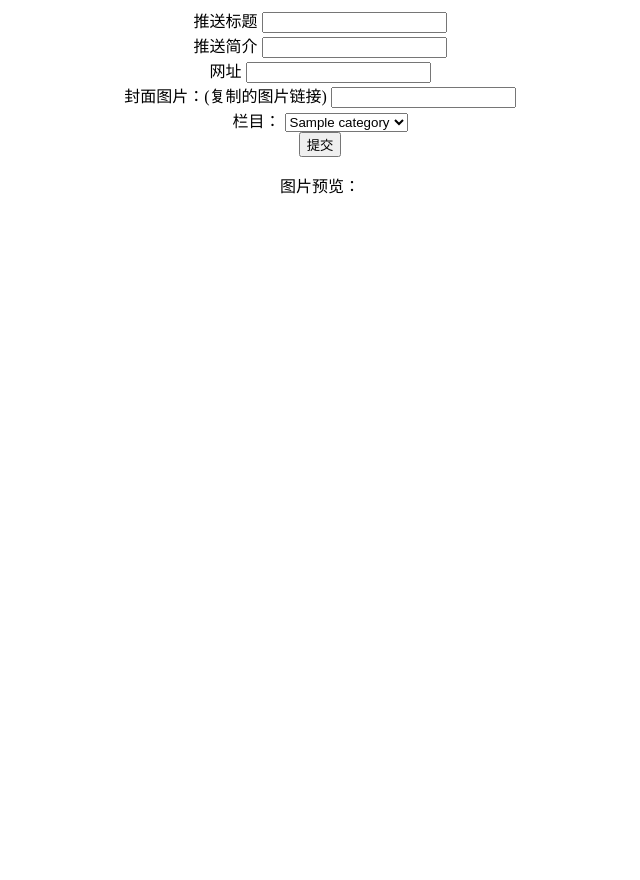
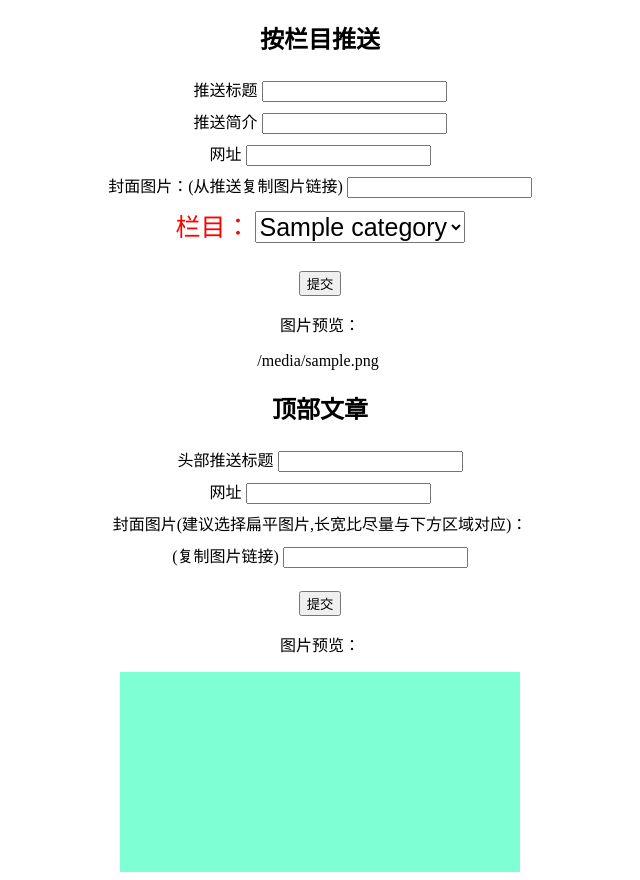
Before and after one commit to SpringLych/YouthCollection, a Django app: template YouthCollection-back/Collection/templates/admin.html in a window 1280 px wide. Shown: the whole page, without its empty margins (320-960 px from the left). Before the commit the page ends 194 px from the top, so only its background shows below. Run offline with Django 3.2, Linux system fonts and the light colour scheme; tables that the repository leaves empty hold one stand-in row (values such as "Sample post"); the template is opened without the code that fills it: values that come from a table or form of the project are taken from there, most other values are stand-ins (such as "Sample title", 1, 10 or a date in 2020); some libraries are stand-ins or nearby versions.

Commit message:
顶部推送可在admin页面添加

```diff
--- a/YouthCollection-back/Collection/templates/admin.html
+++ b/YouthCollection-back/Collection/templates/admin.html
@@ -13,25 +13,50 @@
     <div id="app">
         <form action="/collection/add_article/" method="POST" enctype="multipart/form-data">
             {%csrf_token%}
+            <h2>按栏目推送</h2>
             <label for="title">推送标题</label>
             <input type="text" id="title" name="title"><br>
             <label for="intro">推送简介</label>
             <input type="text" id="intro" name="introduction"><br>
             <label for="addr">网址</label>
-            <input type="text" name="address" id="addr" ><br>
-            <label for="pic"> 封面图片：(复制的图片链接)</label>
+            <input type="text" name="address" id="addr"><br>
+            <label for="pic"> 封面图片：(从推送复制图片链接)</label>
             <!-- <input type="file" name="image" accept="image/*" @change="getimg" id="pic" > -->
             <input type="text" id="title" name="image" v-model="imgurl"><br>
-
-            <label for="cate">栏目：</label>
-            <select name="category" id="cate">
+            <div >
+                <label for="cate" style="color:red;font-size:25px;">栏目：</label>
+                <select name="category" id="cate" style="font-size:25px;">
                     {% for cate in category %}
                     <option value="{{cate.name}}">{{cate.name}}</option>
                     {%endfor%}
-            </select> <br>
+                </select>
+            </div>
+            <br>
             <input type="submit" value="提交" />
             <p>图片预览：</p>
+            {{imgurl}}
             <img style="max-width:300px;max-height:300px" :src="imgurl" /> <br>
+        </form>
+        <h2>顶部文章</h2>
+        <form action="/collection/add_head_article/" method="POST" enctype="multipart/form-data">
+            {%csrf_token%}
+            <label for="title">头部推送标题</label>
+            <input type="text" id="title" name="headTitle"><br>
+
+            <label for="addr">网址</label>
+            <input type="text" name="headAddress" id="addr"><br>
+            <label for="pic">
+                 封面图片(建议选择扁平图片,长宽比尽量与下方区域对应)：<br>
+                 (复制图片链接)
+            </label>
+            <!-- <input type="file" name="image" accept="image/*" @change="getimg" id="pic" > -->
+            <input type="text" id="title" name="headImage" v-model="headimgurl"><br>
+            <br>
+            <input type="submit" value="提交" />
+            <p>图片预览：</p>
+            <div style="width:400px;height:200px;margin: auto;background-color: aquamarine">
+                <img style="max-width:300px;max-height:300px" :src="headimgurl" /> <br>
+            </div>
         </form>
     </div>
 </body>
@@ -42,12 +67,17 @@
         el: '#app',
         data: {
             imgurl: '',
+            headimgurl:'',
         },
     });
 </script>
 <style>
-#app{
+    #app {
         text-align: center
     }
+    label{
+        line-height: 200%
+    }
 </style>
+
 </html>
--- a/YouthCollection-back/Collection/urls.py
+++ b/YouthCollection-back/Collection/urls.py
@@ -7,5 +7,6 @@ urlpatterns = [
     url(r'^adminaeiou/$',views.admin),
     url(r'^add_article/$', views.add_article),
     url(r'^get_head_article/$',views.get_head_article),
+    url(r'^add_head_article/$',views.add_head_article),
     # url(r'^ajaxtest$', views.ajaxtest),
 ]
```
Also changed, not shown: YouthCollection-back/Collection/views.py (+20 -1 lines), YouthCollection-front/src/components/MainPage.vue (+31 -31 lines), YouthCollection-back/YouthCollection/settings.py (line endings or trailing spaces). Lines whose indentation alone changed are shown as unchanged.
